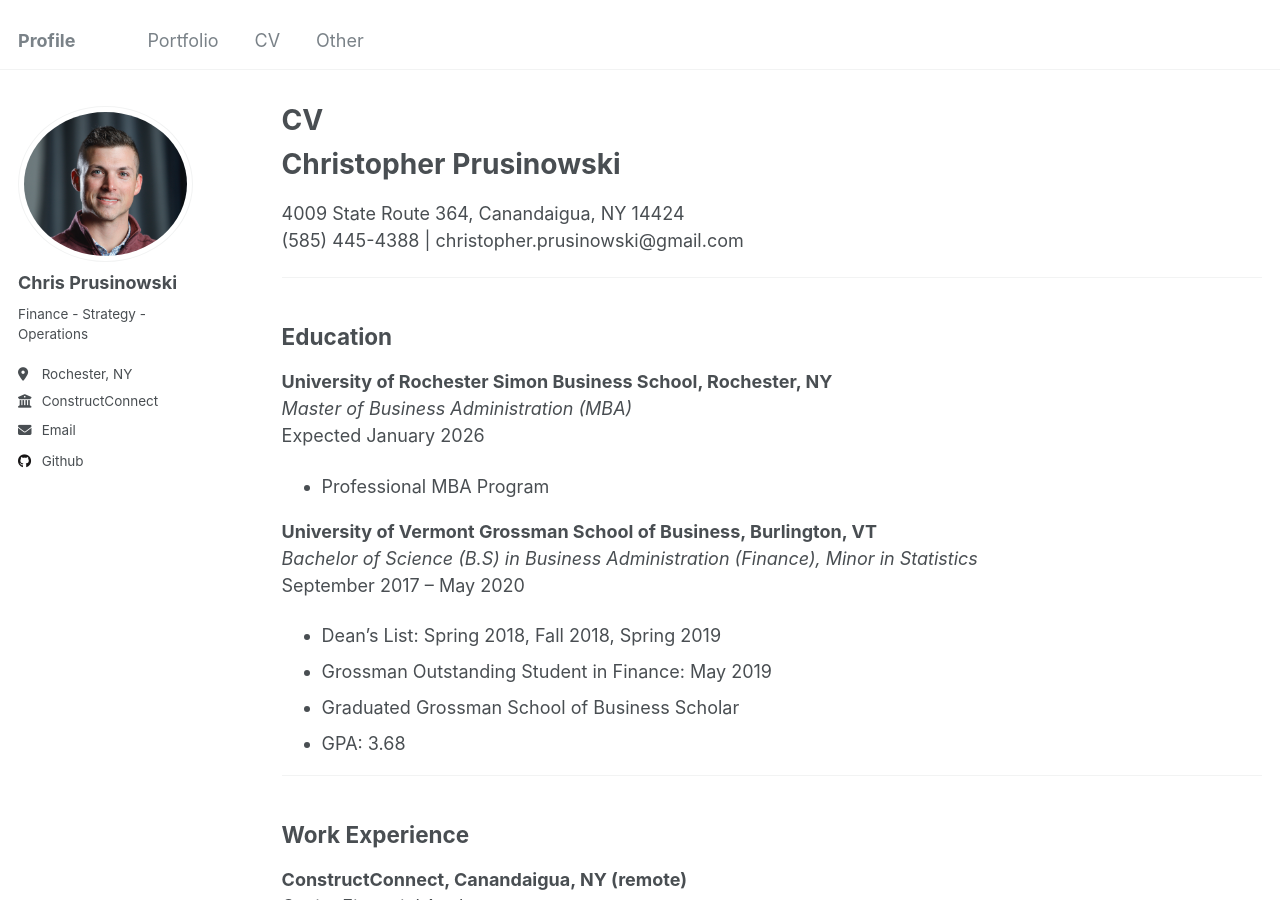
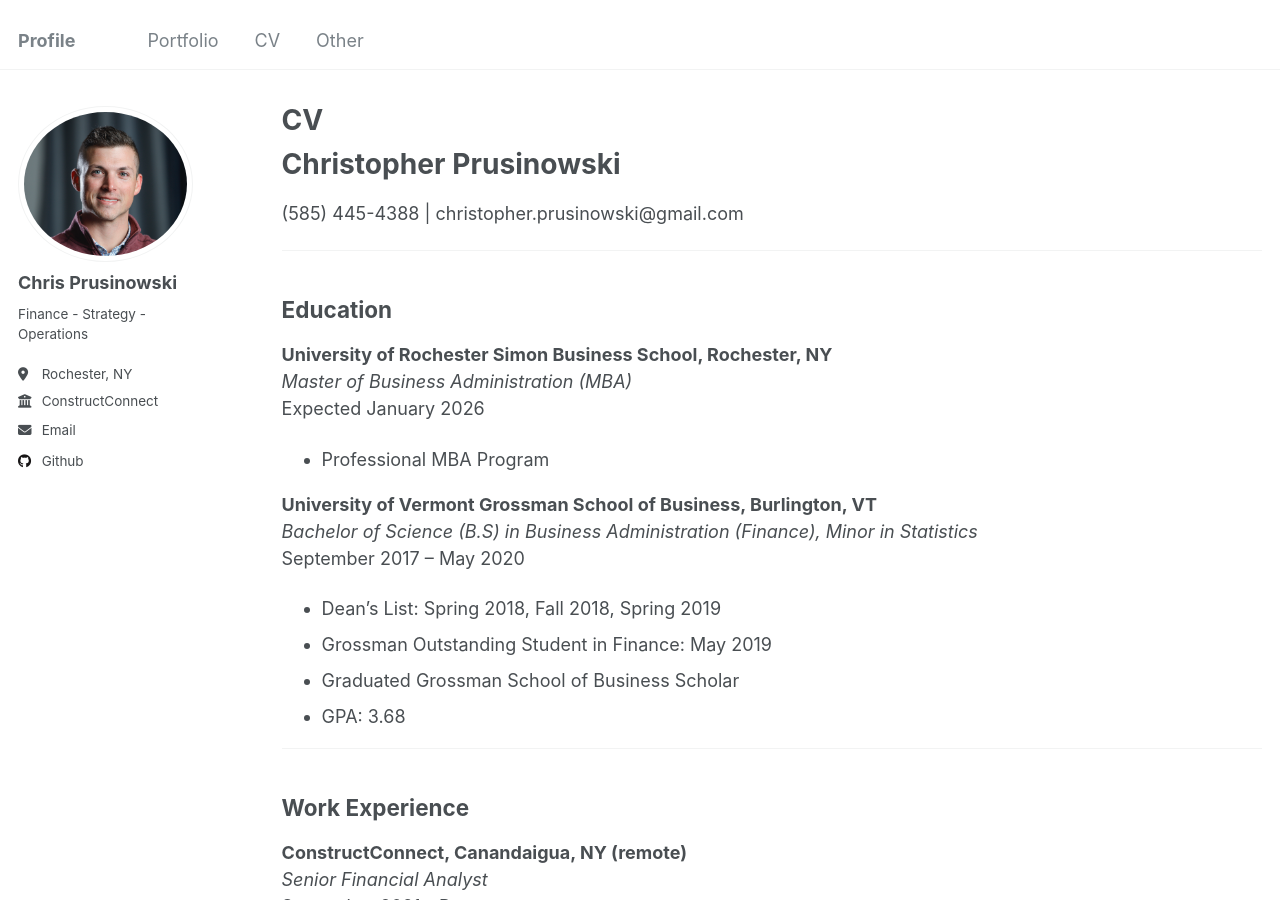
Before and after one commit to chrisprusinowski/profile, a Jekyll site: the page built from _pages/cv.md, in a window 1280 px wide and 900 px high. Built offline with Jekyll 4.4.1, drawn with Linux system fonts in a browser that asks for light colours.

Commit message:
Update cv.md

```diff
--- a/_pages/cv.md
+++ b/_pages/cv.md
@@ -9,8 +9,8 @@ redirect_from:
 
 {% include base_path %}
 
+
 # Christopher Prusinowski
-4009 State Route 364, Canandaigua, NY 14424
 (585) 445-4388 | christopher.prusinowski@gmail.com
 
 ---
```
